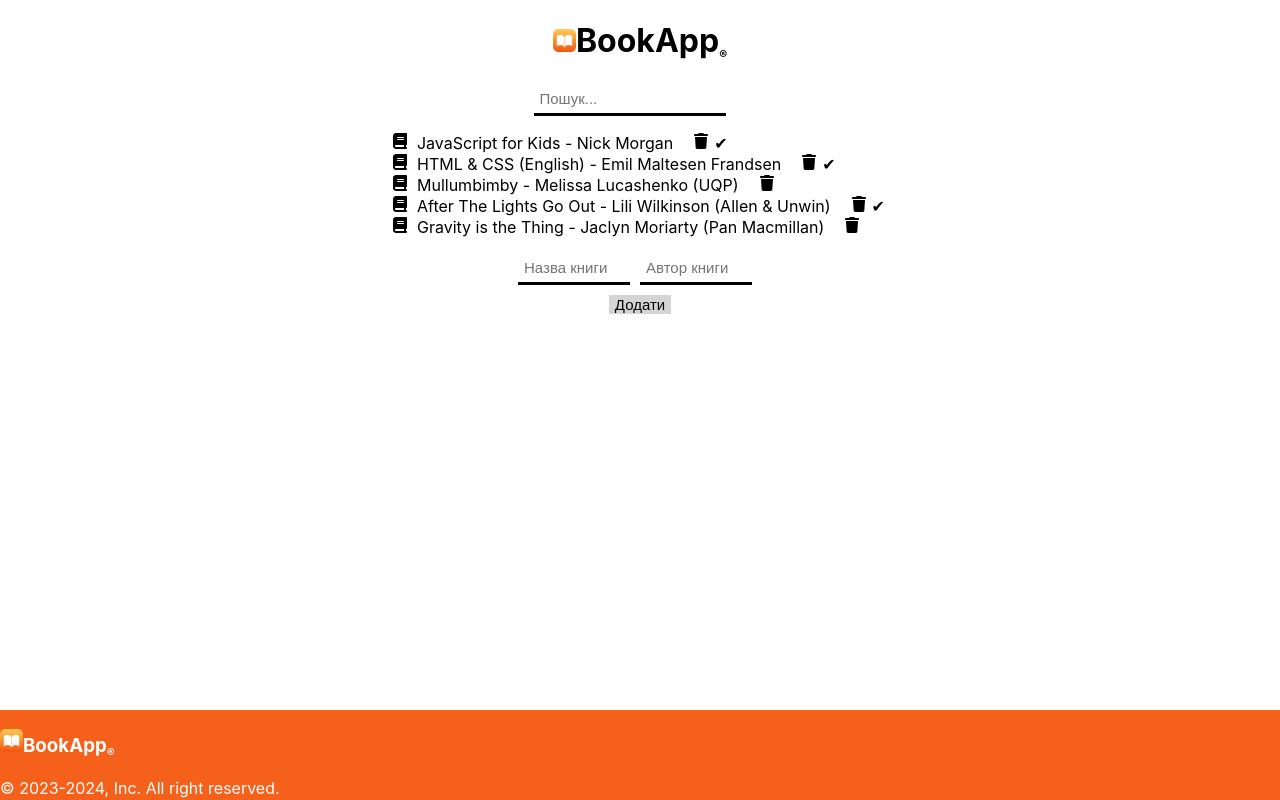
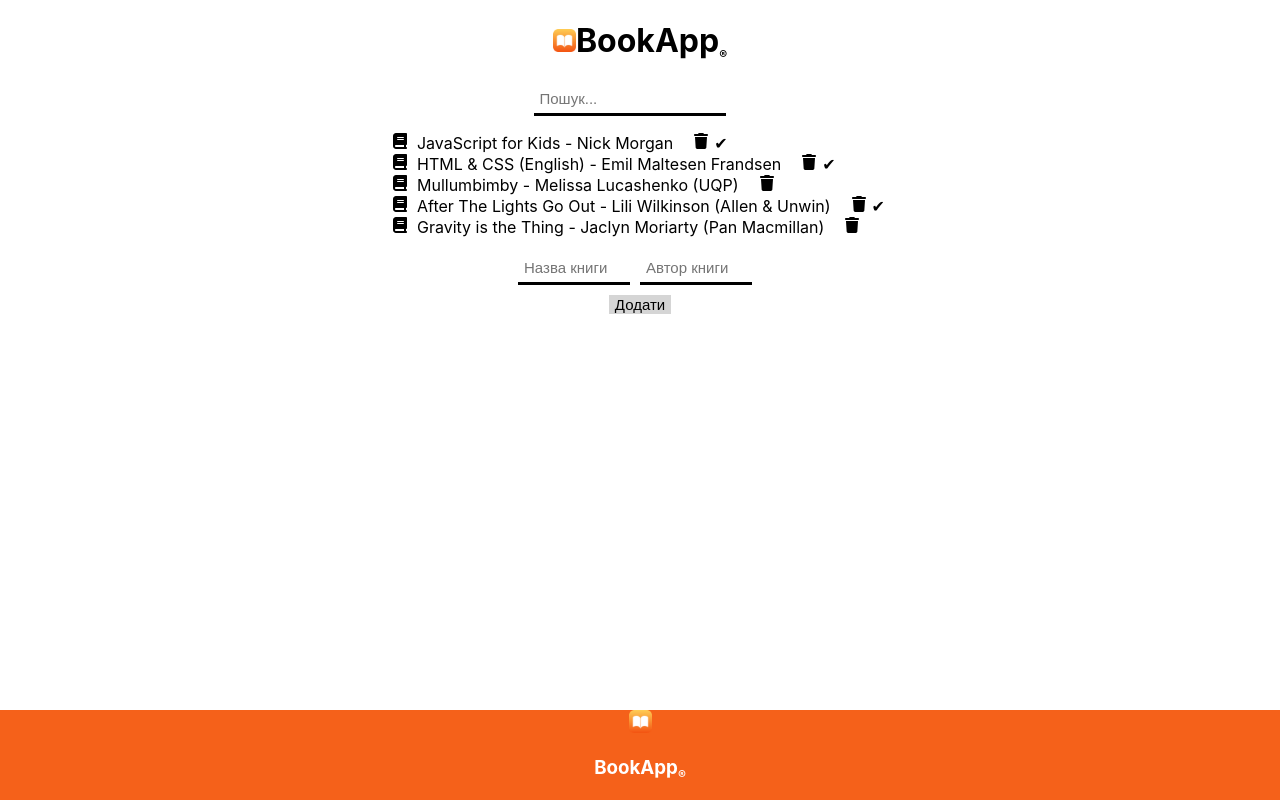
Before and after one commit to Terminator2220/BookApp, a React (Create React App) app: page / in a window 1280 px wide. Built offline with nearby package versions, Linux system fonts and the light colour scheme; the HTML template or start-up script is replaced by a standard one.

Commit message:
Update App.js

```diff
--- a/src/App.js
+++ b/src/App.js
@@ -8,21 +8,21 @@ function App() {
    <div>
   <BookApp />
   <footer className='footer'>
+    <div className='footerContent'>
+      <div className='footerLogo'>
+        <img src="ibooks.png" alt='Ico' className='Ico' />
+        <h3>BookApp<sub className='subRight'>®</sub></h3>
+      </div>
       <div className='footerCopyright'>
-          <div>
-              <h3>
-                <img src="ibooks.png" alt='Ico' className='Ico' />
-                BookApp
-                <sub className='subRight'>®</sub>
-              </h3>
+        © 2023-2024 BookApp, Inc. All rights reserved.
       </div>
-          <div>
-            © 2023-2024, Inc. All right reserved.
+      <div className='footerVersion'>
+        <sub>v.2.5.9</sub>
       </div>
     </div>
-    <div className='VersionName'><sub>v.2.5.9</sub></div>
   </footer>
 </div>
+
   );
 }
 
```
Lines whose indentation alone changed are shown as unchanged.
